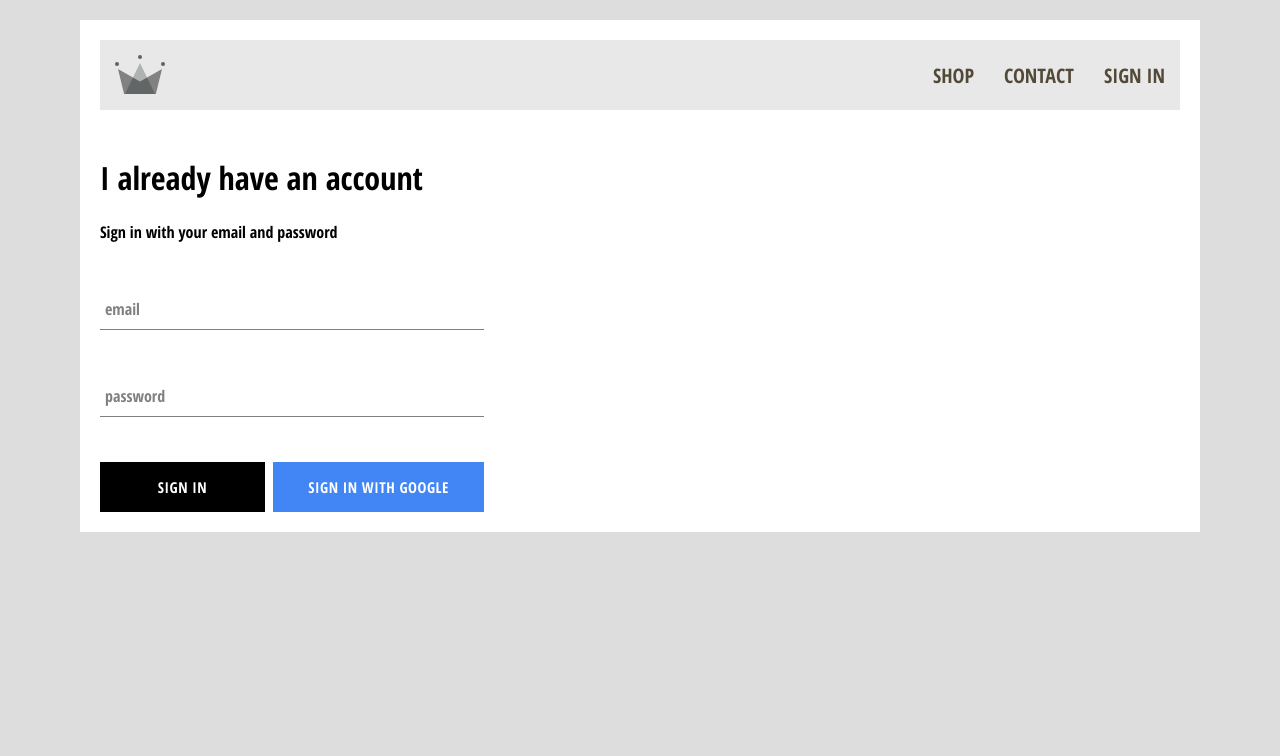
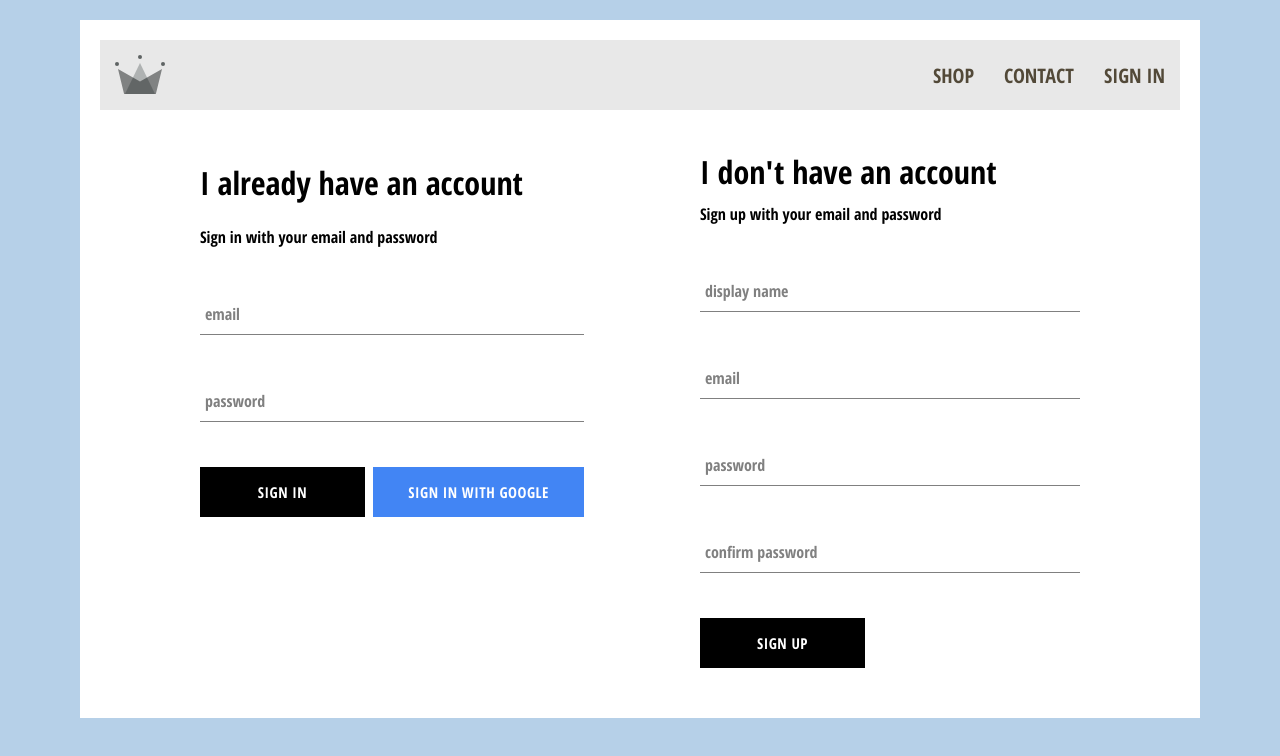
Before and after one commit to karensa11/clothing-website, a React (Create React App) app: page /signIn in a window 1280 px wide. Shown: the top 756 px of the page. Built offline with nearby package versions, Linux system fonts and the light colour scheme; no server answers.

Commit message:
sign in sign out

```diff
--- a/src/App.css
+++ b/src/App.css
@@ -1,7 +1,7 @@
 body {
   font-family: 'Open Sans Condensed';
   padding: 20px 80px;
-  background-color: #ddd;
+  background-color: #b6d0e8;
 }
 
 .content {
--- a/src/App.js
+++ b/src/App.js
@@ -5,7 +5,7 @@ import HomepageComponent from "./pages/homepage/homepage.component";
 import ShopComponent from "./pages/shop/shop.component";
 import Header from "./components/header/header.component";
 import SignInAndSignUp from "./pages/sign-in-and-sign-up/sign-in-and-sign-up.component";
-import {auth} from "./firebase/firebase.utils";
+import {auth, createUserProfileDocument} from "./firebase/firebase.utils";
 
 class App extends Component {
     constructor(props){
@@ -17,8 +17,21 @@ class App extends Component {
     }
     unsubscribeFromAuth = null;
     componentDidMount() {
-        this.unsubscribeFromAuth = auth.onAuthStateChanged( user => {
-            this.setState({currentUser: user});
+        this.unsubscribeFromAuth = auth.onAuthStateChanged( async user => {
+            if(user) {
+                const userRef = await createUserProfileDocument(user);
+                userRef.onSnapshot(snapshot => { // get the actual document
+                    this.setState({
+                        currentUser: {
+                            id: snapshot.id,
+                            ...snapshot.data() // gt the document content
+                        }
+                    })
+                });
+            }
+            else {
+                this.setState({currentUser: null});
+            }
         })
     }
     componentWillUnmount() {
--- a/src/components/collection-preview/collection-preview.component.jsx
+++ b/src/components/collection-preview/collection-preview.component.jsx
@@ -14,9 +14,10 @@ export default function CollectionPreviewComponent
             <div className="preview">
                 {items
                     .filter((item, index) => {return index < 4})
-                    .map((item) => {
+                    .map(({id, ...item}) => {
                         return (
                             <CollectionItem
+                                key={id}
                                 {...item}
                                 />
                     )})}
--- a/src/components/custom-button/custom-button.styles.scss
+++ b/src/components/custom-button/custom-button.styles.scss
@@ -23,5 +23,9 @@
     background-color: #4285f4;
     color: white;
     border: none;
+
+    &:hover {
+      color: yellow;
+    }
   }
 }
--- a/src/components/sign-in/sign-in.styles.scss
+++ b/src/components/sign-in/sign-in.styles.scss
@@ -4,7 +4,7 @@
   flex-direction: column;
 
   .title {
-    margin: 10px;
+    margin: 10px 0;
   }
 
   .buttons {
--- /dev/null
+++ b/src/components/sign-up/sign-up.component.jsx
@@ -0,0 +1,87 @@
+import React, {Component} from "react";
+import "./sign-up.styles.scss";
+import FormInput from "../form-input/form-input.component";
+import CustomButton from "../custom-button/custom-button.component";
+import {auth, createUserProfileDocument} from "../../firebase/firebase.utils";
+
+export default class SignUp extends Component
+{
+    constructor(props)
+    {
+        super(props);
+        this.state = {
+            displayName: "",
+            email: "",
+            password: "",
+            confirmPassword: ""
+        }
+    }
+    handleSubmit = async (event) => {
+        event.preventDefault();
+        const {displayName, email, password, confirmPassword} = this.state;
+
+        if(password !== confirmPassword){
+            alert("passwords do not match");
+            return;
+        }
+
+        try {
+            const {user} = await auth.createUserWithEmailAndPassword(email, password); // create the user in firestore auth (and login)
+            const userData = {uid: user.uid, email: user.email, displayName: displayName};
+            await createUserProfileDocument(userData);  // create the user in the database
+            this.setState({ // reset input
+                displayName: "",
+                email: "",
+                password: "",
+                confirmPassword: ""
+            });
+        }
+        catch(err) {
+            console.log("failed to create", err.message);
+        }
+
+    };
+    handleChange = (event) => {
+        const {name, value} = event.target;
+        this.setState({[name]: value});
+    };
+    render()
+    {
+        return (
+            <div className="sign-up">
+                <form onSubmit={this.handleSubmit}>
+                    <h1 className="title">I don't have an account</h1>
+                    <span>Sign up with your email and password</span>
+                    <FormInput
+                        handleChange={this.handleChange}
+                        name="displayName"
+                        value={this.state.displayName}
+                        label="display name"
+                        />
+                    <FormInput
+                        handleChange={this.handleChange}
+                        name="email"
+                        value={this.state.email}
+                        label="email"
+                    />
+                    <FormInput
+                        handleChange={this.handleChange}
+                        name="password"
+                        value={this.state.password}
+                        label="password"
+                        title="at least 6 characters"
+                    />
+                    <FormInput
+                        handleChange={this.handleChange}
+                        name="confirmPassword"
+                        value={this.state.confirmPassword}
+                        label="confirm password"
+                    />
+                    <div className="buttons">
+                        <CustomButton type="submit">Sign up</CustomButton>
+                    </div>
+                </form>
+            </div>
+        )
+    }
+}
--- /dev/null
+++ b/src/components/sign-up/sign-up.styles.scss
@@ -0,0 +1,9 @@
+.sign-up {
+  display: flex;
+  flex-direction: column;
+  width: 380px;
+
+  .title {
+    margin: 10px 0;
+  }
+}
--- a/src/firebase/firebase.utils.js
+++ b/src/firebase/firebase.utils.js
@@ -11,7 +11,7 @@ const firebaseConfig = {
     messagingSenderId: "39750882476",
     appId: "1:39750882476:web:026db2c96aa6f129ca7b09",
     measurementId: "G-QBTX5GYQT9"
-};
+}; // token for firebase authentication taken from firebase
 
 firebase.initializeApp(firebaseConfig);
 
@@ -22,4 +22,25 @@ const provider = new firebase.auth.GoogleAuthProvider();
 provider.setCustomParameters({prompt: 'select_account'});
 export const signInWithGoogle = () => auth.signInWithPopup(provider);
 
+export async function createUserProfileDocument(user) {
+    console.log('creating user with details');
+    console.log(user);
+    const ref = firestore.doc(`users/${user.uid}`);
+    const snapshot = await ref.get();
+    if(!snapshot.exists) { // create the entry for the user if not found
+        const {displayName, email} = user;
+        const createdAt = new Date();
+        try {
+            await ref.set({
+                displayName,
+                email,
+                createdAt
+            })
+        } catch (err) {
+            console.log('failed to create '+err.message);
+        }
+    }
+    return ref;
+}
+
 export default firebase;
--- a/src/pages/shop/shop.component.jsx
+++ b/src/pages/shop/shop.component.jsx
@@ -8,6 +8,7 @@ export default function ShopComponent() {
             {collections.map(({id, ...collection}) => {
                 return (
                     <CollectionPreviewComponent
+                        key={id}
                         {...collection}
                     />
                 )
--- a/src/pages/sign-in-and-sign-up/sign-in-and-sign-up.component.jsx
+++ b/src/pages/sign-in-and-sign-up/sign-in-and-sign-up.component.jsx
@@ -1,12 +1,14 @@
 import React from "react";
 import "./sign-in-and-sign-up.styles.jsx.scss";
 import SignIn from "../../components/sign-in/sign-in.component";
+import SignUp from "../../components/sign-up/sign-up.component";
 
 export default function SignInAndSignUp()
 {
     return (
         <div className="sign-in-and-sign-up">
             <SignIn />
+            <SignUp />
         </div>
     )
 }
--- a/src/pages/sign-in-and-sign-up/sign-in-and-sign-up.styles.jsx.scss
+++ b/src/pages/sign-in-and-sign-up/sign-in-and-sign-up.styles.jsx.scss
@@ -0,0 +1,5 @@
+.sign-in-and-sign-up {
+  display: flex;
+  justify-content: space-between;
+  margin: 30px 100px;
+}
```
